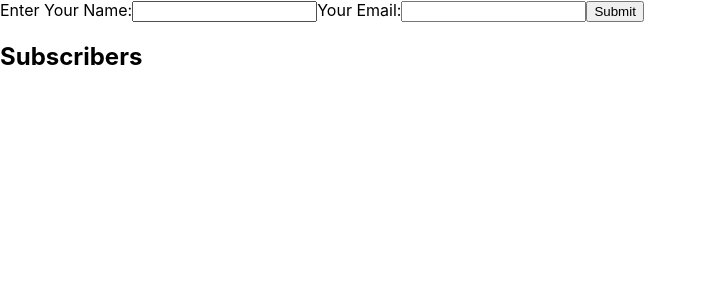
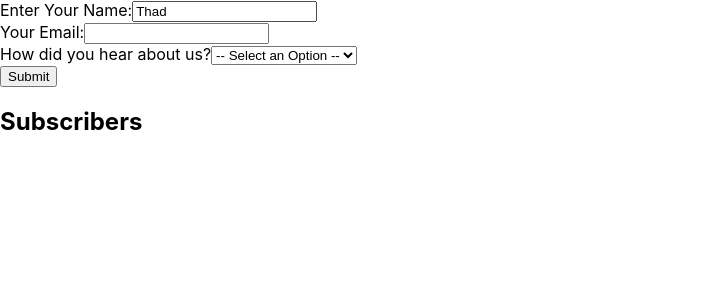
Before and after one commit to thaddeusrayd/react-playground, a React (Create React App) app: page / in a window 1280 px wide. Shown: the top 300 px of the page, without its empty margins (0-707 px from the left). Built offline with nearby package versions, Linux system fonts and the light colour scheme.

Commit message:
play with initial state and select elements

```diff
--- a/src/SubscriberForm.js
+++ b/src/SubscriberForm.js
@@ -1,20 +1,24 @@
 import { useState } from "react";
 
-function SubscriberForm({ createSubscriber }) {
-  const [name, setName] = useState("");
-  const handleNameChange = (event) => setName(event.target.value);
-  const [email, setEmail] = useState("");
-  const handleEmailChange = (event) => setEmail(event.target.value);
+function SubscriberForm() {
+  const initialFormState = {
+    name: "Thad",
+    email: "",
+  };
+  const [formData, setFormData] = useState({ ...initialFormState });
+  const handleChange = ({ target }) => {
+    setFormData({
+      ...formData,
+      [target.name]: target.value,
+    });
+  };
+
   const handleSubmit = (event) => {
     event.preventDefault();
-    console.log("Submitted:", name, email);
-    createSubscriber({ name, email });
-    setName("");
-    setEmail("");
+    console.log("Submitted:", formData);
+    setFormData({ ...initialFormState });
   };
 
-  console.log("Current value of name:", name);
-  console.log("Current value of email:", name);
   return (
     <form onSubmit={handleSubmit}>
       <label htmlFor="name">
@@ -23,20 +27,37 @@ function SubscriberForm({ createSubscriber }) {
           id="name"
           type="text"
           name="name"
-          onChange={handleNameChange}
-          value={name}
+          onChange={handleChange}
+          value={formData.name}
         />
       </label>
+      <br />
       <label htmlFor="email">
         Your Email:
         <input
           id="email"
           type="email"
           name="email"
-          onChange={handleEmailChange}
-          value={email}
+          onChange={handleChange}
+          value={formData.email}
         />
       </label>
+      <br />
+      <label htmlFor="referral">
+        How did you hear about us?
+        <select
+          id="referral"
+          name="referral"
+          onChange={handleChange}
+          value={formData.referral}
+        >
+          <option value="">-- Select an Option --</option>
+          <option value="twitter">Twitter</option>
+          <option value="wom">Word of Mouth</option>
+          <option value="youtube">YouTube</option>
+        </select>
+      </label>
+      <br />
       <button type="submit">Submit</button>
     </form>
   );
```
